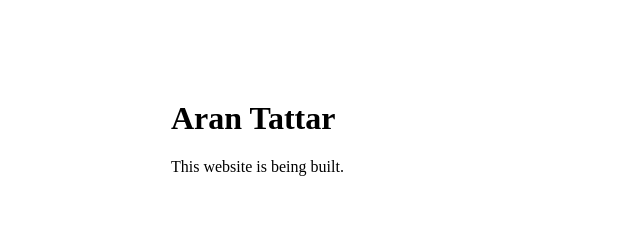
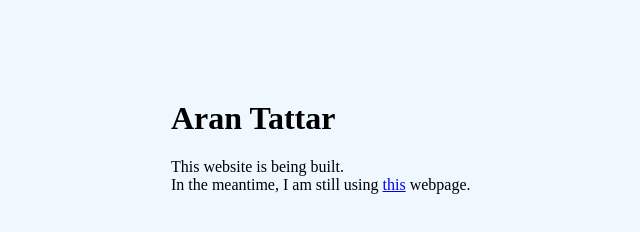
Before and after one commit to atattar/atattar.github.io, a plain HTML site: page index.html in a window 1280 px wide. Shown: the whole page, without its empty margins (29-669 px from the left). Drawn offline with Linux system fonts and the light colour scheme.

Commit message:
Update index.html

```diff
--- a/index.html
+++ b/index.html
@@ -5,7 +5,8 @@
 
 <style>
 	body {
-		 margin: 100px 10px 10px 200px
+		 margin: 100px 10px 10px 200px ;
+		 background-color: #F0F8FF
 		}
 </style>
 
@@ -21,7 +22,9 @@
 
 <body>
 <h1>Aran Tattar</h1>
-<p>This website is being built.</p>
+<p>This website is being built.
+<br> In the meantime, I am still using <a href="https://sites.google.com/view/arnttr">this</a> webpage.
+</p>
 </body>
 
 
```
